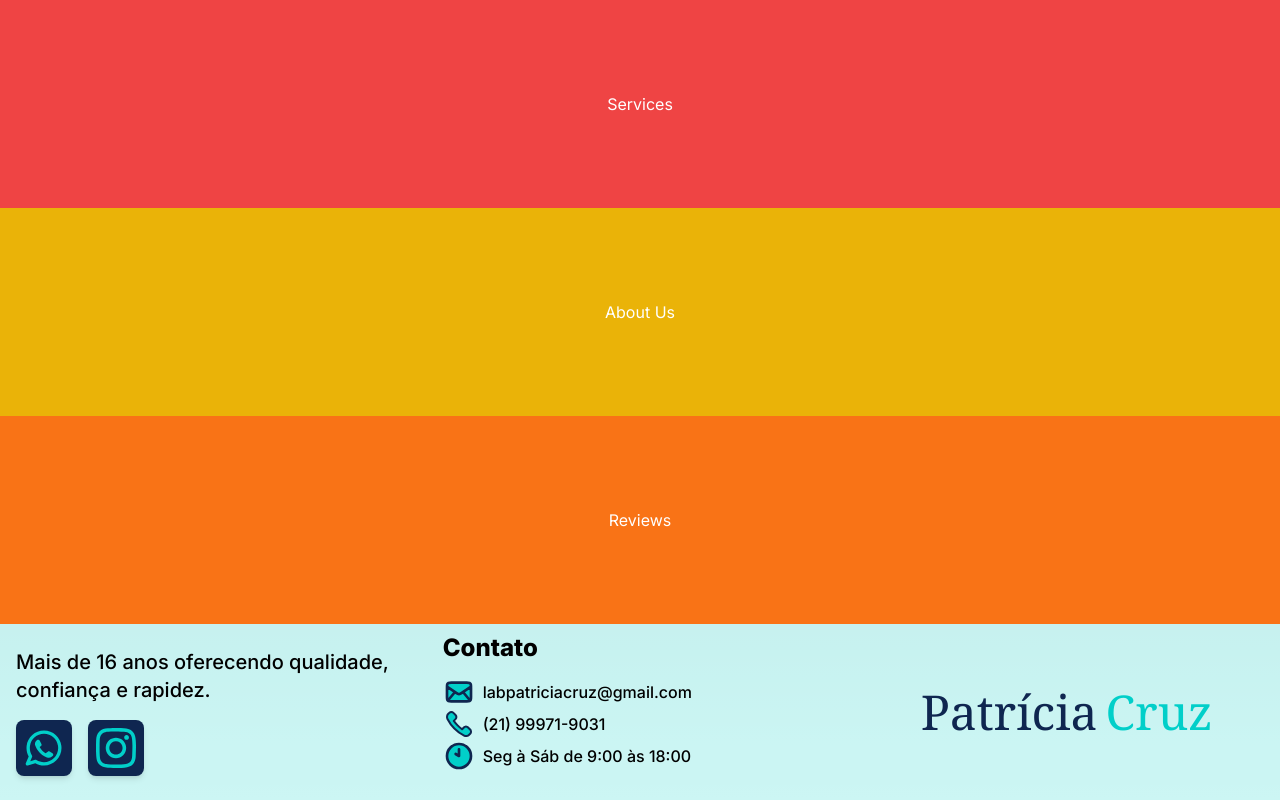
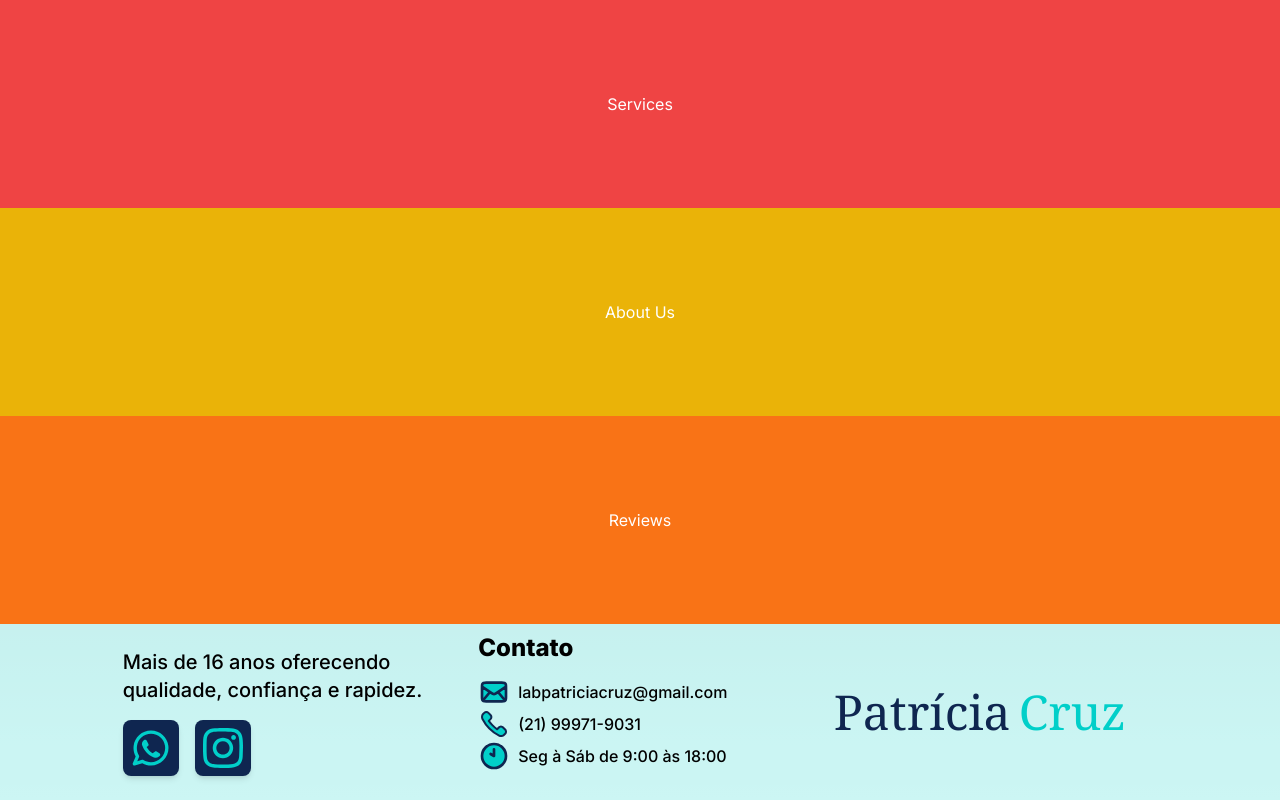
Before and after one commit to pguilhermef/labpatriciacruz, a Next.js app: page / in a window 1280 px wide. Shown: the part 272-1072 px from the top of the page. Built offline with nearby package versions, Linux system fonts and the light colour scheme.

Commit message:
Ajustes na largura do footer

```diff
--- a/components/Footer.js
+++ b/components/Footer.js
@@ -10,7 +10,8 @@ import clock from "@/public/clock.svg"
 
 function Footer() {
   return (
-    <footer className="bg-paty-cyan bg-opacity-20 sm:h-44 flex flex-col sm:flex-row  items-center justify-center text-black">
+    <footer className="bg-paty-cyan bg-opacity-20 flex justify-center items-center">
+      <div className="sm:h-44 sm:w-5/6 2xl:w-4/6  flex flex-col sm:flex-row  items-center justify-center text-black">
         {/* Redes - OK */}
         <div className="sm:w-1/3 w-full h-full flex flex-col justify-evenly p-4 gap-y-2">
           <div className="text-lg lg:text-xl font-medium">
@@ -63,8 +64,9 @@ function Footer() {
         </div>
         {/* Logo Patrícia Cruz - OK */}
         <div className="sm:w-1/3 w-full h-full p-4 sm:order-2">
-        <div className="h-full flex flex-col md:flex-row justify-center items-center font-serif text-5xl md:space-x-2">
+          <div className="h-full flex flex-col md:flex-row justify-start items-center font-serif text-5xl md:space-x-2">
             <span className="text-paty-blue">Patrícia</span><span className=" text-paty-cyan">Cruz</span>
+          </div>
         </div>
       </div>
     </footer>
```
Lines whose indentation alone changed are shown as unchanged.
